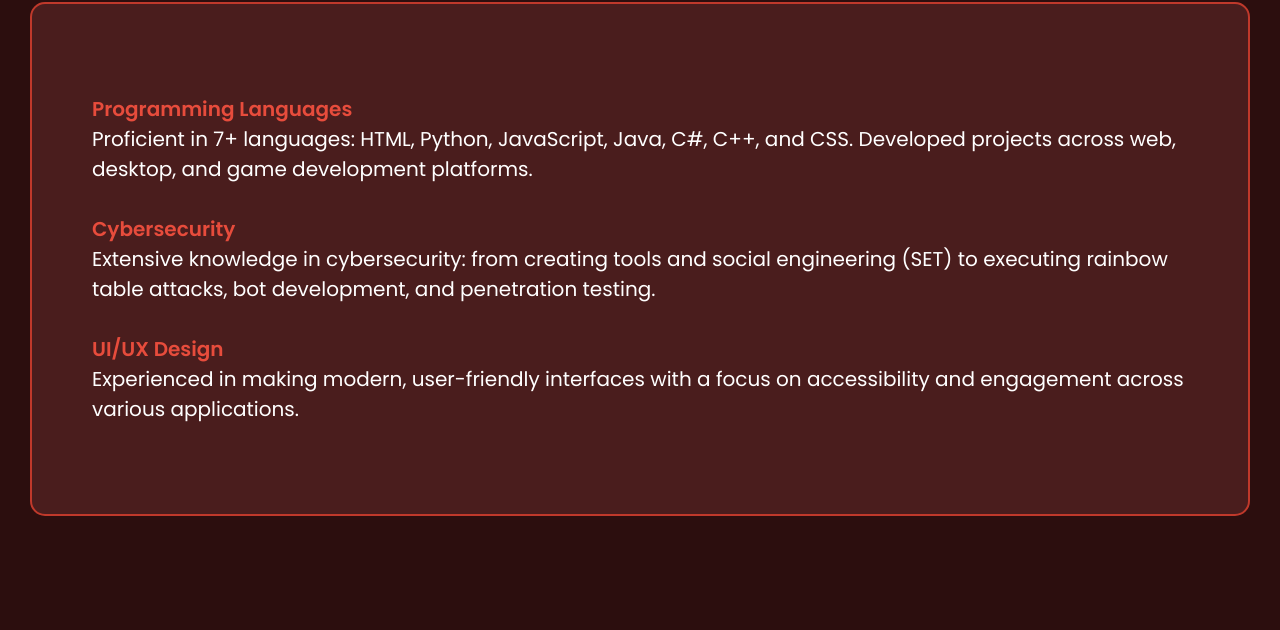
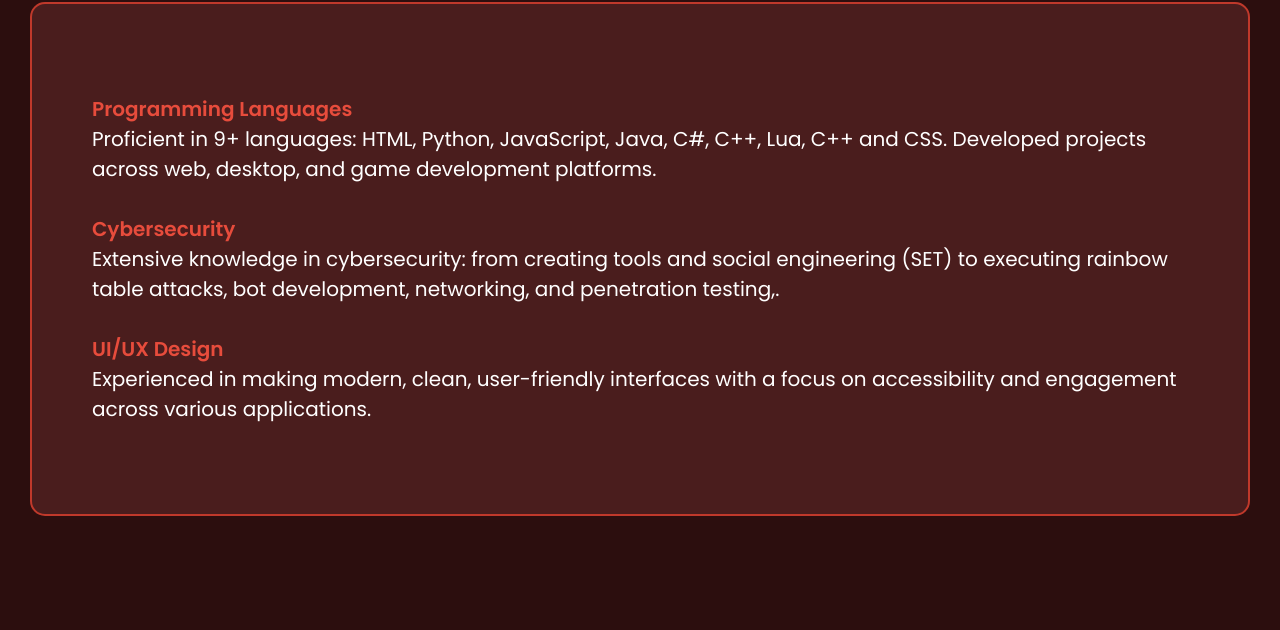
Before and after one commit to JadFiras/Porfolio, a plain HTML site: page index.html in a window 1280 px wide. Shown: the part 978-1608 px from the top of the page. Drawn offline with Linux system fonts and the light colour scheme.

Commit message:
Update index.html

```diff
--- a/index.html
+++ b/index.html
@@ -39,11 +39,11 @@
         <h3 class="section-title">My Experiences</h3>
         <div class="experience-panel">
             <h4>Programming Languages</h4>
-            <p>Proficient in 7+ languages: HTML, Python, JavaScript, Java, C#, C++, and CSS. Developed projects across web, desktop, and game development platforms.</p>
+            <p>Proficient in 9+ languages: HTML, Python, JavaScript, Java, C#, C++, Lua, C++ and CSS. Developed projects across web, desktop, and game development platforms.</p>
             <h4>Cybersecurity</h4>
-            <p>Extensive knowledge in cybersecurity: from creating tools and social engineering (SET) to executing rainbow table attacks, bot development, and penetration testing.</p>
+            <p>Extensive knowledge in cybersecurity: from creating tools and social engineering (SET) to executing rainbow table attacks, bot development, networking, and penetration testing,.</p>
             <h4>UI/UX Design</h4>
-            <p>Experienced in making modern, user-friendly interfaces with a focus on accessibility and engagement across various applications.</p>
+            <p>Experienced in making modern, clean, user-friendly interfaces with a focus on accessibility and engagement across various applications.</p>
         </div>
     </section>
 
```
